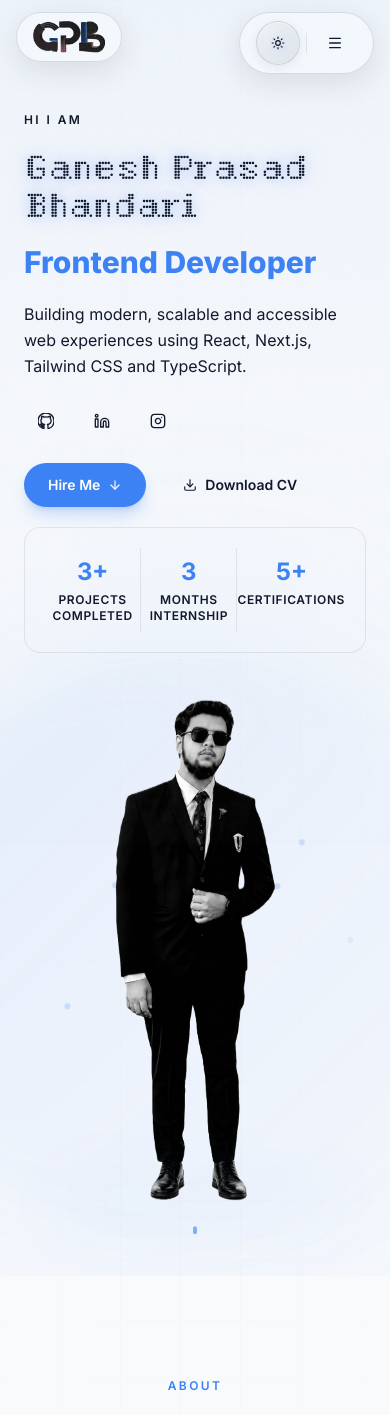
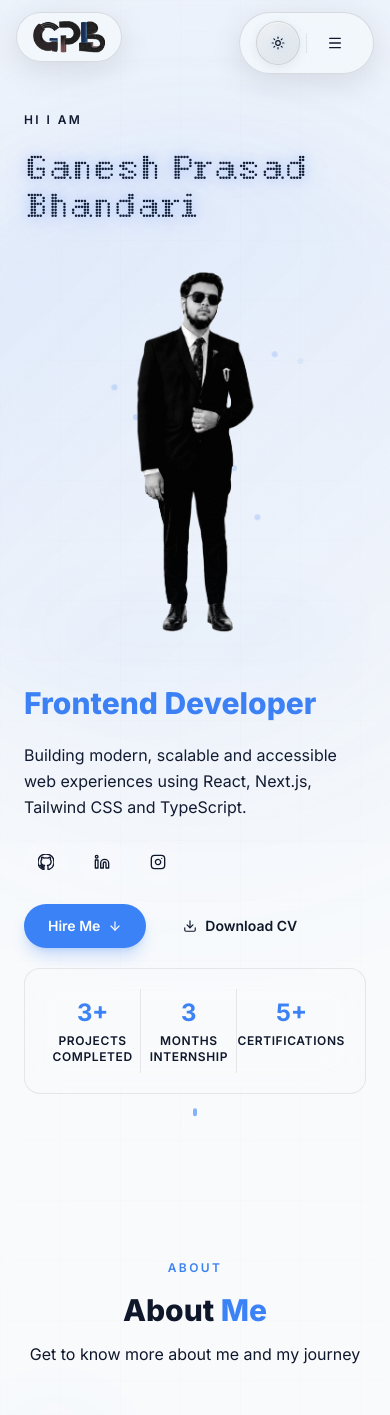
Before and after one commit to GANNI1725/MYPORTFOLIO, a React (Vite) app: page / in a window 390 px wide. Shown: the top 1415 px of the page. Built offline with nearby package versions, Linux system fonts and the light colour scheme.

Commit message:
Mobile: move photo below name (above subtitle/tagline/buttons)

```diff
--- a/src/sections/Hero.tsx
+++ b/src/sections/Hero.tsx
@@ -251,6 +251,12 @@ export default function Hero() {
                   )}
             </motion.h1>
 
+            <div className="flex lg:hidden items-center justify-center my-6">
+              <div className="w-[280px] sm:w-[320px]">
+                <PortraitSection />
+              </div>
+            </div>
+
             <motion.h2
               initial={{ opacity: 0, y: 20, scale: 0.95 }}
               animate={{ opacity: 1, y: 0, scale: 1 }}
@@ -321,12 +327,6 @@ export default function Hero() {
             </div>
           </div>
         </div>
-
-        <div className="flex lg:hidden items-center justify-center mt-10">
-          <div className="w-[389px]">
-            <PortraitSection />
-          </div>
-        </div>
       </div>
 
       <motion.div
```
